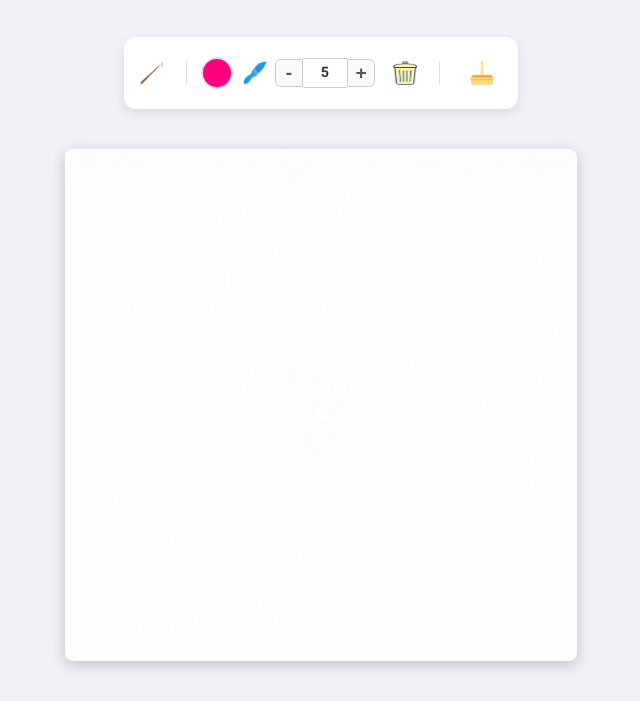
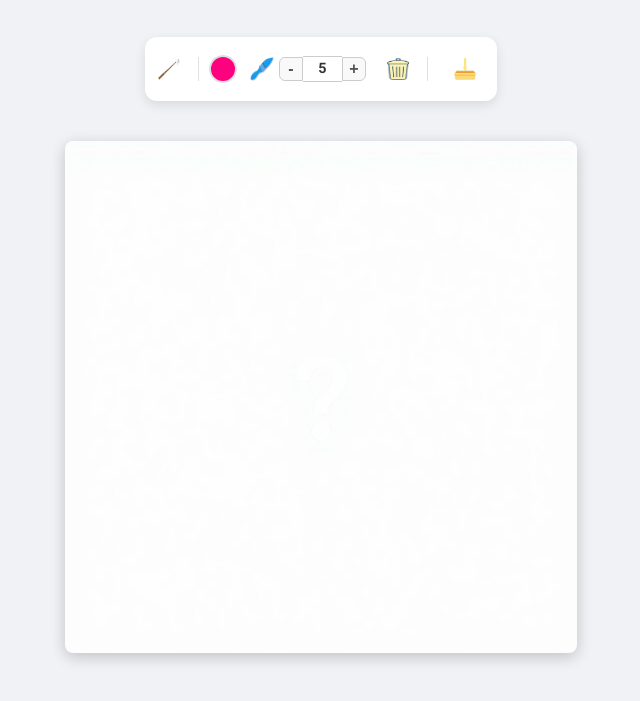
Before and after one commit to websimapi/websim-ai-manga-tracer, a plain HTML site: page index.html in a window 1280 px wide. Shown: the part 146-847 px from the top of the page, without its empty margins (319-959 px from the left). Drawn offline with nearby package versions, Linux system fonts and the light colour scheme; a web font is replaced by a local one.

Commit message:
v6: Compact the UI better so it all fits on one row

```diff
--- a/index.html
+++ b/index.html
@@ -24,7 +24,7 @@
             <input type="color" id="color-picker" value="#FF007F">
         </div>
 
-        <div class="tool" title="Brush Size">
+        <div class="tool brush-tool" title="Brush Size">
             <img src="brush-icon.png" alt="Brush Size" class="tool-icon">
             <div class="brush-size-control">
                 <button id="brush-size-down" aria-label="Decrease brush size">-</button>
--- a/style.css
+++ b/style.css
@@ -23,21 +23,24 @@ body {
 
 .controls {
     margin: 20px auto;
-    padding: 8px;
+    padding: 5px;
     background-color: #fff;
     border-radius: 12px;
     box-shadow: 0 4px 12px rgba(0, 0, 0, 0.1);
     display: inline-flex;
     justify-content: center;
     align-items: center;
-    gap: 10px;
-    max-width: 90vw;
+    gap: 8px;
+    max-width: 95vw;
+    flex-wrap: nowrap;
+    overflow-x: auto;
+    -webkit-overflow-scrolling: touch;
 }
 
 .tool {
     display: flex;
     align-items: center;
-    gap: 8px;
+    gap: 5px;
 }
 
 .tool-icon {
@@ -47,7 +50,7 @@ body {
 }
 
 .brush-tool {
-    padding: 0 8px;
+    padding: 0 5px;
 }
 
 .brush-size-control {
@@ -56,10 +59,10 @@ body {
 }
 
 .brush-size-control button {
-    width: 28px;
-    height: 28px;
+    width: 24px;
+    height: 24px;
     padding: 0;
-    font-size: 1.2rem;
+    font-size: 1rem;
     font-weight: bold;
     line-height: 1;
     border: 1px solid #ccc;
@@ -69,13 +72,13 @@ body {
 }
 
 #brush-size-input {
-    width: 40px;
+    width: 35px;
     text-align: center;
     border: 1px solid #ccc;
     border-left: none;
     border-right: none;
     margin: 0;
-    height: 26px; /* to align with button border */
+    height: 22px; /* to align with button border */
     font-size: 0.9rem;
     font-weight: bold;
     font-family: 'Roboto', sans-serif;
@@ -102,7 +105,7 @@ body {
     width: 1px;
     height: 24px;
     background-color: #e0e0e0;
-    margin: 0 4px;
+    margin: 0 2px;
 }
 
 button, #download-btn {
@@ -122,15 +125,15 @@ button, #download-btn {
 #generate-btn,
 #clear-btn,
 #download-btn {
-    width: 40px;
-    height: 40px;
+    width: 38px;
+    height: 38px;
 }
 
 #generate-btn img,
 #clear-btn img,
 #download-btn img {
-    width: 24px;
-    height: 24px;
+    width: 22px;
+    height: 22px;
 }
 
 button:hover, #download-btn:hover {
@@ -142,8 +145,8 @@ button:active, #download-btn:active {
 }
 
 input[type="color"] {
-    width: 32px;
-    height: 32px;
+    width: 28px;
+    height: 28px;
     border: none;
     padding: 0;
     border-radius: 50%;
```
